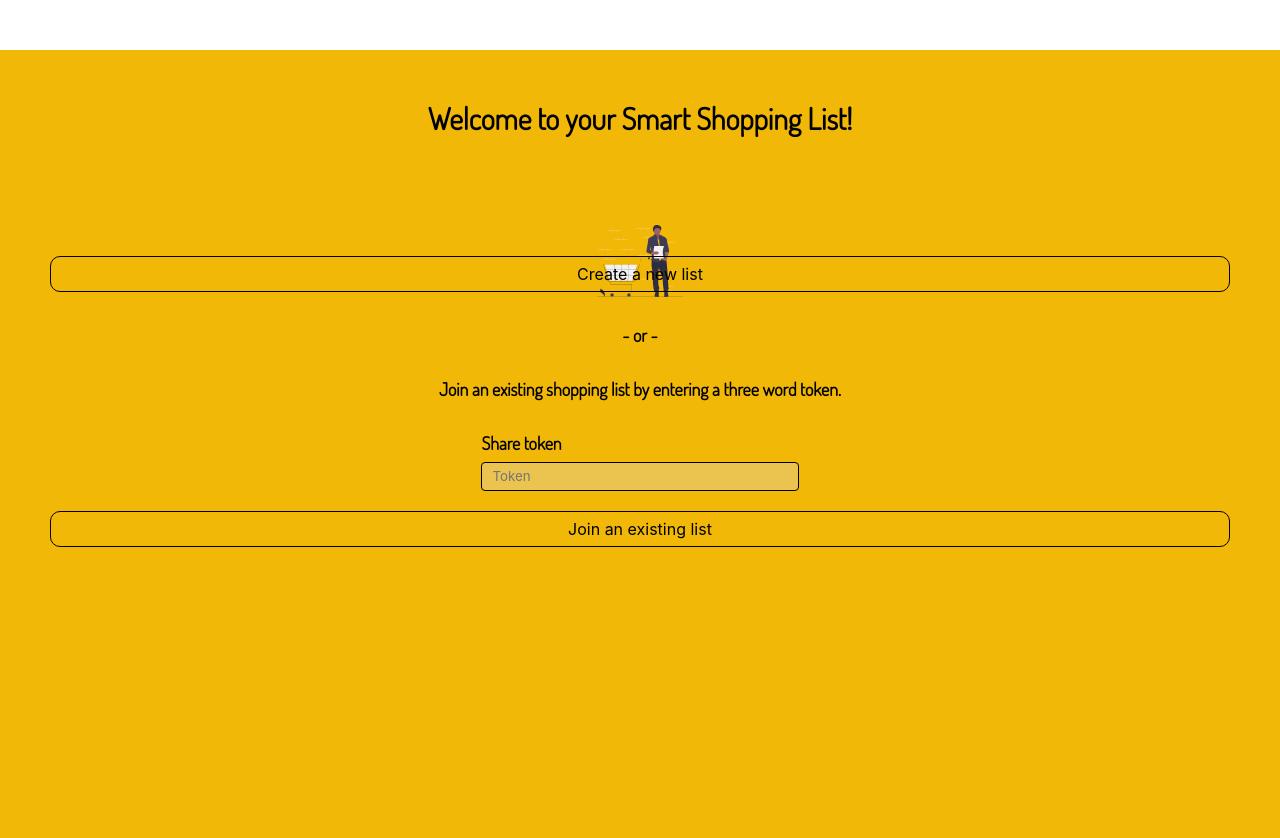
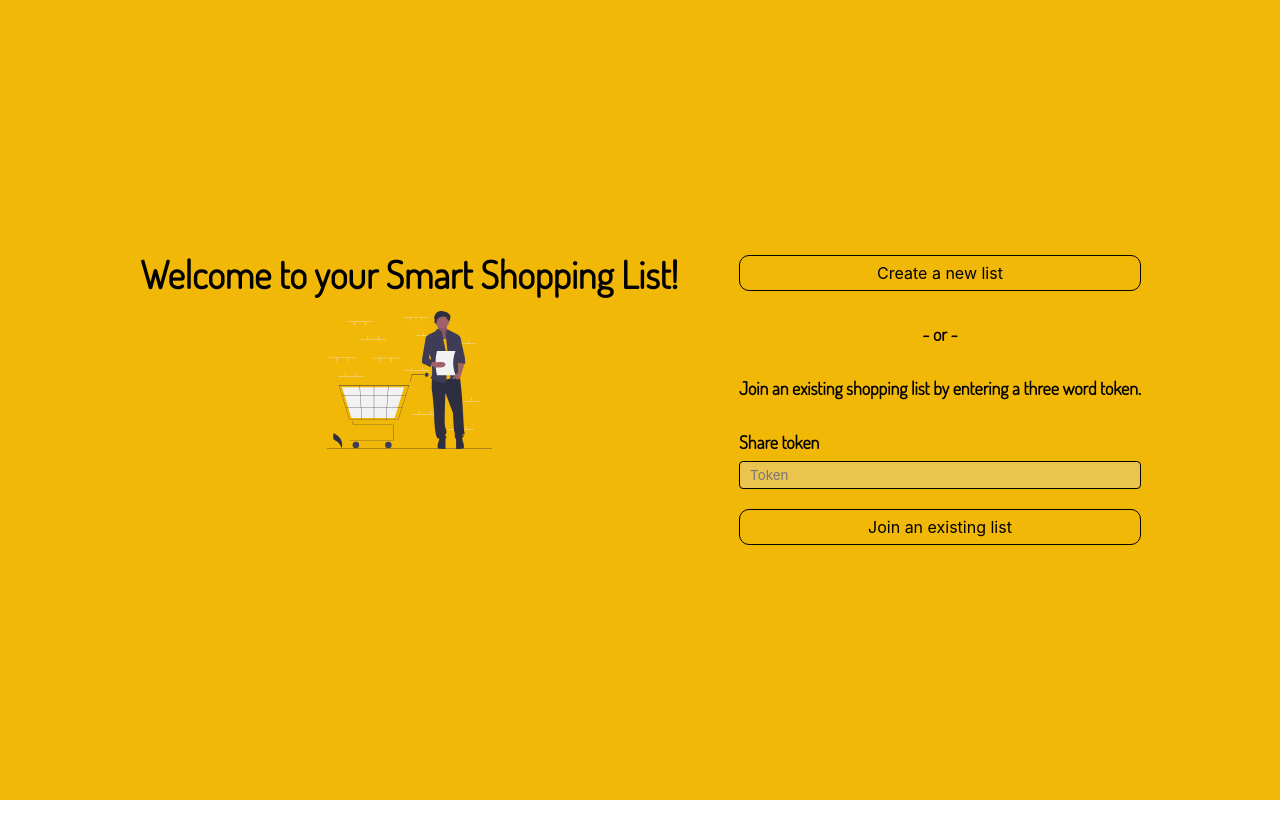
Before and after one commit to the-collab-lab/tcl-34-smart-shopping-list, a React (Create React App) app: page / in a window 1280 px wide. Shown: the top 838 px of the page. After the commit the page ends 800 px from the top, so only its background shows below. Built offline with nearby package versions, Linux system fonts and the light colour scheme.

Commit message:
delete content-container from welcome view, adding styles for PC view

```diff
--- a/src/components/add-form/styles.css
+++ b/src/components/add-form/styles.css
@@ -5,8 +5,13 @@
   line-height: 2;
   margin-top: 8px;
   margin-bottom: 20px;
+  outline: none;
   padding: 0px 10px;
   width: 100%;
+}
+
+.input-item:focus {
+  outline: rgb(148, 148, 238);
 }
 
 .time-frame {
--- a/src/pages/Welcome/index.js
+++ b/src/pages/Welcome/index.js
@@ -1,13 +1,11 @@
 import React from 'react';
 import { CreateList } from '../../components/create-list';
 import { JoinList } from '../../components/join-list';
-import ContentContainer from '../../components/content-container';
 import Header from '../../components/title';
 
 import './style.css';
 
 export const Welcome = () => (
-  <ContentContainer>
   <main className="welcome-container">
     <Header className="welcome-header">
       Welcome to your Smart Shopping List!
@@ -21,5 +19,4 @@ export const Welcome = () => (
       <JoinList />
     </div>
   </main>
-  </ContentContainer>
 );
--- a/src/pages/Welcome/style.css
+++ b/src/pages/Welcome/style.css
@@ -1,16 +1,17 @@
 .welcome-container {
-  background: url('./shopping-welcom-image.svg') no-repeat;
+  align-items: center;
   background-color: #f2b807;
-  background-position: center top 24%;
-  background-size: 86px;
+  display: flex;
   height: 100vh;
+  flex-direction: column;
   padding: 20px;
   width: 100%;
 }
 
 .welcome-form {
-  padding: 30px;
+  padding: 0 30px;
   text-align: left;
+  max-width: 700px;
 }
 
 .welcome-text {
@@ -22,11 +23,16 @@
 }
 
 .welcome-header {
+  align-items: flex-start;
+  background: url('./shopping-welcom-image.svg') no-repeat;
+  background-position: center top 75%;
+  background-size: 86px;
   font-family: 'Dosis', sans-serif;
+  font-weight: 600;
   font-size: 30px;
-  margin-bottom: 60px;
-  padding: 48px 0;
+  height: 200px;
   position: relative;
+  text-align: center;
   top: unset;
 }
 
@@ -39,4 +45,24 @@
   font-family: 'Dosis', sans-serif;
   font-weight: 600;
   font-size: 18px;
+  width: 100%;
 }
+
+@media (min-width: 1024px) {
+  .welcome-container {
+    flex-direction: row;
+    justify-content: center;
+  }
+  .welcome-header {
+    background-position: center top 98%;
+    background-size: 165px;
+    font-size: 38px;
+    max-width: 600px;
+    padding: 0 24px;
+    bottom: 50px;
+  }
+
+  .welcome-form {
+    font-size: 22px;
+  }
+}
```
Lines whose indentation alone changed are shown as unchanged.
